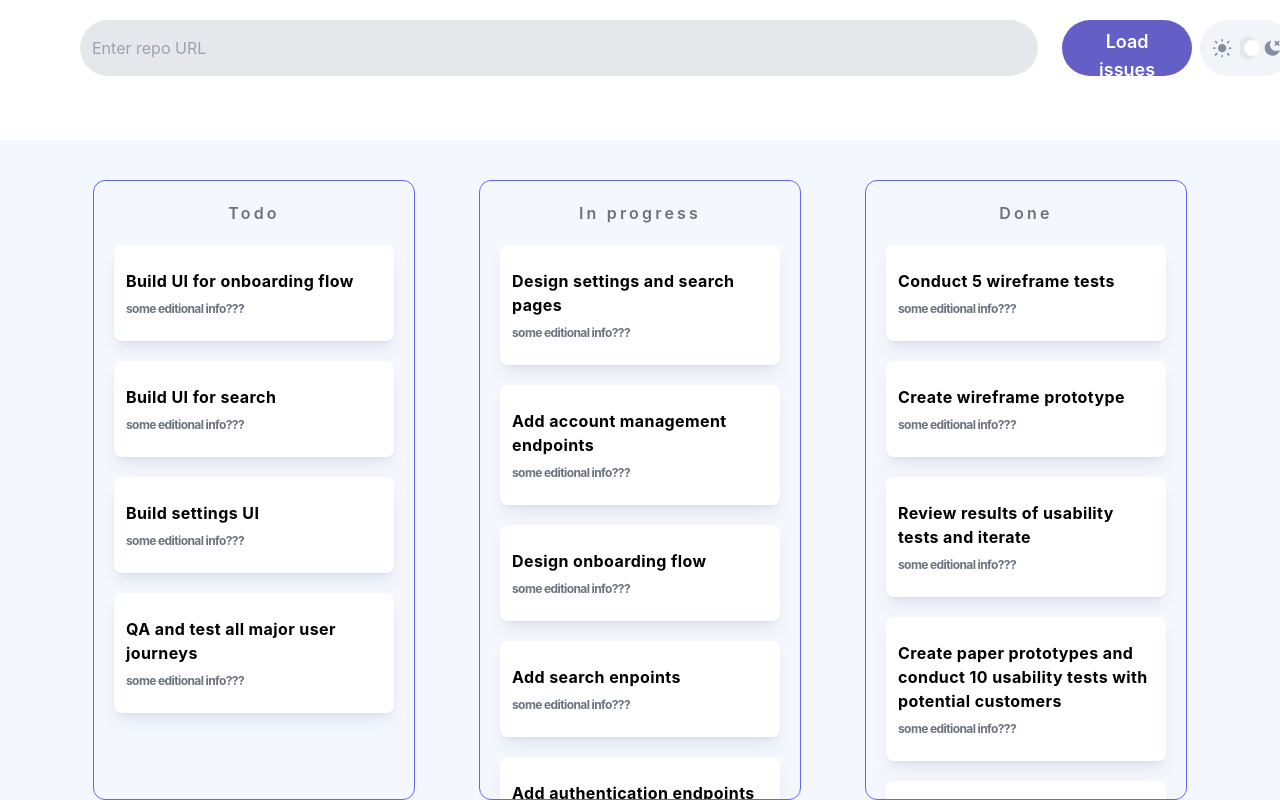
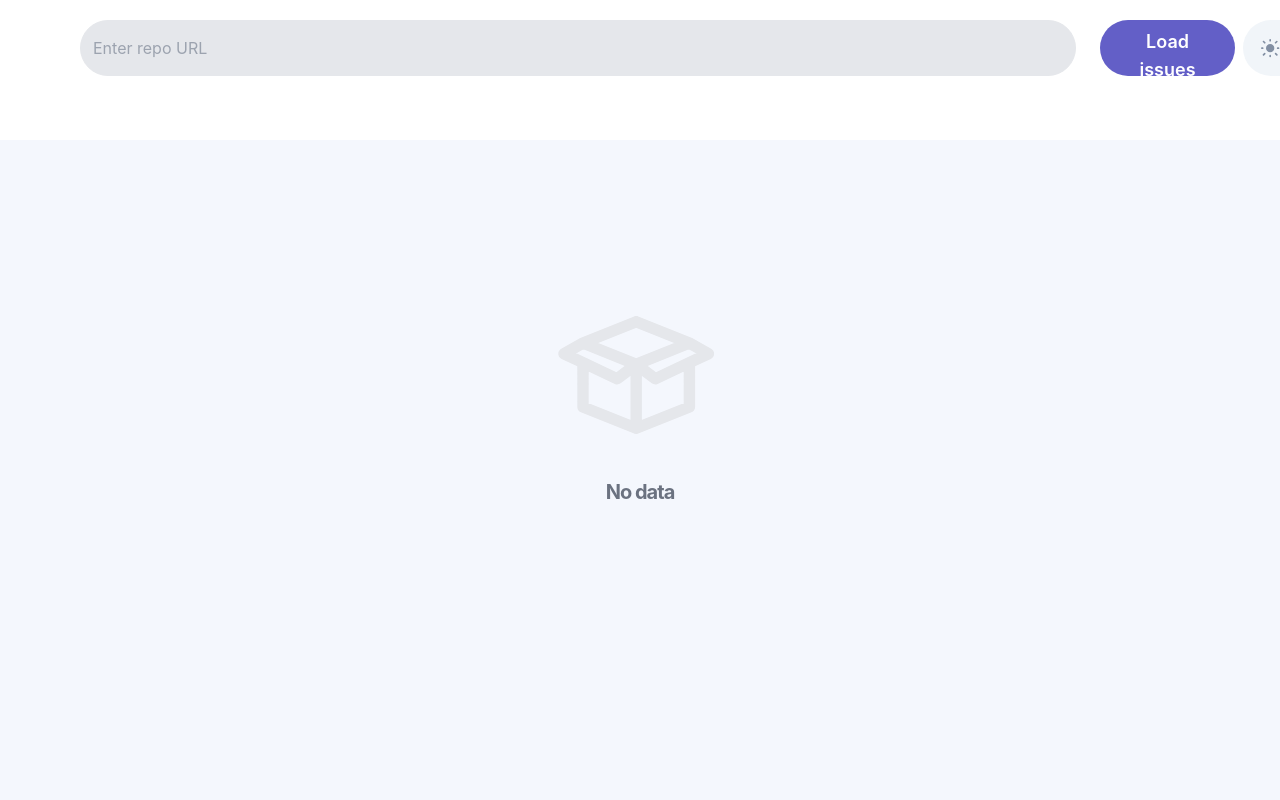
Before and after one commit to varenyk-lover/kanban-github-app, a React (Vite) app: page / in a window 1280 px wide. Built offline with nearby package versions, Linux system fonts and the light colour scheme.

Commit message:
restructuring, add  query types, create form and add form submit, create error and loading handling

```diff
--- a/src/App.tsx
+++ b/src/App.tsx
@@ -1,8 +1,13 @@
+import * as React from "react";
 import Home from "./components/Home";
 import Header from "./components/Header";
 import "./index.css";
 import {useDispatch, useSelector} from "react-redux";
 import boardsSlice from "./redux/boardsSlice";
+import {useTSelector} from "./hooks/reduxHooks";
+import {useGetRepoInfoQuery} from "./redux/githubApi";
+import box from "./assets/box.svg";
+import spinner from "./assets/loading-spinner.svg";
 
 
 const App = () => {
@@ -12,19 +17,87 @@ const App = () => {
     if (!activeBoard && boards.length > 0)
         dispatch(boardsSlice.actions.setBoardActive({index: 0}));
 
+    const url = useTSelector((state) => state.repo.url);
+    const cachedURL = sessionStorage.getItem("URL") || "";
+
+
+    //skip: якщо url та cachedURL пусті, ми пропускаємо запит, оскільки немає потреби виконувати запит, якщо URL не встановлено або невизначено.
+    /*   const {
+           data,
+           isLoading,
+           isFetching,
+           isError,
+       } = useGetRepoInfoQuery(url || cachedURL, {
+           skip: !url && !cachedURL,
+       });*/
+    const data = useGetRepoInfoQuery(url || cachedURL, {
+        skip: !url && !cachedURL,
+    });
+    const {
+        data: repoInfo,
+        isLoading,
+        isFetching,
+        isError,
+    } = data;
+
+    console.log(cachedURL);
+
+    if (data) {
+        console.log(repoInfo);
+    }
     return (
-        <div  >
+        <div>
             <>
-                {boards.length > 0 ?
-                    <>
-                        <Header/>
-                        <Home/>
-                    </>
-                    :
-                    <>
+                <Header data={data}
+                />
+
+                <main
+                    className="bg-[#f4f7fd] pt-[90px] h-screen scrollbar-hide   dark:bg-[#20212c]   overflow-y-hidden  flex align-center  justify-center">
+
+
+                    {(isFetching || isLoading) ? (
+                        <div className="    pt-[190px]  flex align-center  justify-start  flex-col">
+                            <div
+                                className=" animate-spin h-[190px]  w-[190px]  mr-3       animate-spin ">
+                                 <img src={spinner}/>
+                            </div>
+
+                            <p className=" dark:text-white font-bold text-xl tracking-tighter mt-2 text-gray-500 text-center ">Loading... </p>
+
+                        </div>
+                    ) : isError ? (
+                            <div>Github account or repository not found. Please refresh or try another URL.</div>
+                        ) :
+                        repoInfo !== undefined ? (
+                            <Home url={url || cachedURL}/>
+                        ) : (<div className="    pt-[190px]  flex align-center  justify-start  flex-col">
+
+                                <div
+                                >
+                                    <img src={box} className=" h-[190px]   w-[190px]  flex   justify-center "/>
+
+                                    <p className=" dark:text-white font-bold text-xl tracking-tighter mt-2 text-gray-500 text-center ">No
+                                        data </p>
+                                </div>
+
+
+                            </div>
+
+                        )
+                    }
+
+                    {/*
+                    {(isFetching || isLoading) && (
                         <div>Downloading...</div>
-                    </>
-                }
+                    )}
+
+                    {isError && (
+                        <div>Github account or repository not found. Please refresh or try another URL.</div>
+                    )}*/}
+
+
+                </main>
+
 
             </>
         </div>
--- a/src/components/Form/Form.tsx
+++ b/src/components/Form/Form.tsx
@@ -1,50 +1,64 @@
 import * as React from "react";
 import {useDispatch, useSelector} from "react-redux";
-import {useState} from "react";
+import {useEffect, useState} from "react";
 import {RootState} from "@reduxjs/toolkit/query";
 import {repoActions} from "../../redux/repoSlice";
 import {useTDispatch, useTSelector} from "../../hooks/reduxHooks";
 
 
-interface FormProps {
-    handleLoading: void;
-}
+const Form = () => {
+    const [showLoader, setShowLoader] = useState<boolean>(false);
+    const [error, setError] = useState<string>("");
+    const [inputValue, setInputValue] = useState<string>("");
+    //Далі 2 групи, які не запам'ятовуються, і містять будь-які знаки окрім риски і пробіла, решта валідації робить гітхаб при створенні репо і акк
+    const urlRegex = /^https:\/\/github\.com\/[^\/]+\/[^\/]+$/;
 
-const Form: React.FC<FormProps> = ({handleLoading}) => {
-    const [isLoading, setIsLoading] = useState(false);
-    const [error, setError] = useState<string | null>(null);
-    // const url = useTSelector((state) => state.repo.url);
     const dispatch = useTDispatch();
 
-    const handleFormSubmit = (e: React.FormEvent<HTMLFormElement>) => {
-        e.preventDefault();
-/*        setIsLoading(true);
-        setError(null);*/
-
-        const formData = new FormData(e.currentTarget);
-        const url = formData.get("url") as string;
-
-        // Виконати додаткову валідацію URL, якщо потрібно
-
-        dispatch(repoActions.setRepoUrl(url));
-
-        /*
-        setIsLoading(false);*/
+    const validateUrl = () => {
+        if (inputValue && !urlRegex.test(inputValue)) {
+            setError("Enter valid URL of the GitHub repo");
+        } else if (inputValue.trim().length < 1) {
+            setError("URL is required");
+        } else {
+            setError("");
+        }
     };
 
+
+    const handleChange = (e: React.ChangeEvent<HTMLInputElement>) => {
+        setInputValue(e.target.value)
+    };
+
+    const handleSubmit = (e: React.FormEvent<HTMLFormElement>) => {
+        e.preventDefault();
+        setShowLoader(true);
+        setError('');
+        validateUrl();
+
+        dispatch(repoActions.setRepoUrl(inputValue));
+        setInputValue("");
+        console.log(inputValue);
+        setShowLoader(false);
+    };
+
+
     return (
-        <form className=" flex gap-6">
-            <div className=" flex items-center w-[1000px] space-x-2  md:space-x-4">
-                <input className=" p-3 h-[56px] bg-gray-200  w-full rounded-full "
-                       placeholder="Enter repo URL" type="text" name="url"/>
+        <form onSubmit={handleSubmit} className=" flex gap-6">
+            <div className=" flex items-start flex-col min-h-[80px] w-[1000px] space-x-2  md:space-x-4">
+                <input
+                    className={`p-3 h-[56px] bg-gray-200 w-full rounded-full border-[0.5px] outline-1 ring-0 focus:outline-[#635fc7] ${error ? 'border-[#ff4d4f]' : ''}`}
+                    autoComplete="off"
+                    placeholder="Enter repo URL" type="text" name="url"
+                    value={inputValue} onChange={handleChange}/>
+                {error && <div className="text-[#ff4d4f] ">{error}</div>}
             </div>
 
-            <div className=" flex space-x-4 items-center   ">
+            <div className=" flex space-x-4 items-start   ">
                 <button type="submit"
-                        className=" button h-[56px] md:block "
-                        onSubmit={handleFormSubmit}
+                        className=" button h-[56px] min-w-[131px] md:block "
                 >
-                    Load issues
+                    <span>{showLoader ? ("...Loading") : ("Load issues")}</span>
                 </button>
             </div>
         </form>
--- a/src/components/Header.tsx
+++ b/src/components/Header.tsx
@@ -5,56 +5,24 @@ import Form from "./Form/Form";
 import * as React from "react";
 import ThemeSwitcher from "./ThemeSwitcher/ThemeSwitcher";
 import {useTSelector} from "../hooks/reduxHooks";
-import {  useGetRepoInfoQuery} from "../redux/githubApi";
+import {useGetRepoInfoQuery} from "../redux/githubApi";
+import {BaseQueryResponse} from "../types/Query";
+
+interface HeaderProps extends BaseQueryResponse {
+}
 
 
-
-const Header = () => {
+const Header: React.FC<HeaderProps> = ({data}) => {
     //    for test
-    const boards = useSelector((state) => state.boards);
+    const boards = useTSelector((state) => state.boards);
     const board = boards.find((board) => board.isActive);
-//    for test
-    const [data, setData] = useState();
-
-
-    const url = useTSelector((state) => state.repo.url);
-    const cachedURL = sessionStorage.getItem("URL") || "";
 
     const {
         data: repoInfo,
         isLoading,
         isFetching,
         isError,
-    } = useGetRepoInfoQuery(url || cachedURL, {
-        skip: !url && !cachedURL,
-    });
-
-    /*   if (isLoading || isFetching) {
-           return <Loader />;
-       }*/
-
-    //    for test
-    const handleLoading = (e) => {
-        e.preventDefault();
-        const getData = async () => {
-            const url = "https://api.github.com/repos/facebook/react"; // Приклад URL адреси репозиторію GitHub
-            try {
-                const res = await fetch(url);
-                const repo = await res.json();
-                // const titles = issues.map(issue => issue.title);
-                // console.log(titles);
-                console.log(repo.pathname);
-                console.log(repo);
-                console.log('Click load btn');
-                setData(repo);
-            } catch (err) {
-                console.log(`Error: ${err.message}`);
-            }
-        };
-
-        getData();
-
-    };
+    } = data;
 
     return (
         <header className=" px-20 py-5 fixed left-0 bg-white dark:bg-[#2b2c37] z-50 right-0 ">
@@ -62,18 +30,20 @@ const Header = () => {
                 <div className=" flex justify-between   ">
 
                     {/* Left Side  */}
-                    <Form handleLoading={handleLoading}/>
+                    <Form/>
 
                     {/* Right Side */}
                     <ThemeSwitcher/>
 
                 </div>
 
-                {/* for test - check is any board uploaded */}
-                {data &&
-                <RepoInfo repoOwnerUrl={data.owner.html_url} repoNameUrl={data.html_url} repoOwner={data.owner.login}
-                          repoName={data.name} stars={
-                    data.stargazers_count}/>}
+                {!isError && repoInfo ? (
+                        <RepoInfo repoOwnerUrl={repoInfo.owner.html_url} repoNameUrl={repoInfo.html_url}
+                                  repoOwner={repoInfo.owner.login}
+                                  repoName={repoInfo.name} stars={
+                            repoInfo.stargazers_count}/>)
+                    : null
+                }
 
             </div>
 
--- a/src/components/Home.tsx
+++ b/src/components/Home.tsx
@@ -4,22 +4,6 @@ import Column from "./Board/Column";
 
 
 const Home = () => {
-/*    const [windowSize, setWindowSize] = useState([
-        window.innerWidth,
-        window.innerHeight,
-    ]);
-
-    useEffect(() => {
-        const handleWindowResize = () => {
-            setWindowSize([window.innerWidth, window.innerHeight]);
-        };
-
-        window.addEventListener("resize", handleWindowResize);
-
-        return () => {
-            window.removeEventListener("resize", handleWindowResize);
-        };
-    });*/
 
 
     const boards = useSelector((state) => state.boards);
@@ -29,12 +13,7 @@ const Home = () => {
 
 
     return (
-        <main
-            className="bg-[#f4f7fd] pt-[90px] h-screen scrollbar-hide  flex  justify-center  dark:bg-[#20212c]   overflow-y-hidden gap-6 "
-
-        >
-
-
+        <div className="flex  justify-center gap-6 ">
             {/* Columns Section */}
 
             {columns.length > 0 ? (
@@ -50,7 +29,7 @@ const Home = () => {
                 </>
             )}
 
-        </main>
+        </div>
     );
 }
 
--- a/src/components/RepoInfo/RepoInfo.tsx
+++ b/src/components/RepoInfo/RepoInfo.tsx
@@ -20,7 +20,7 @@ const RepoInfo: React.FC<FormInputProps> = ({
 
 
     return (
-        <div className="pt-6 flex gap-2   dark:text-white ">
+        <div className="pt-1 flex gap-2   dark:text-white ">
                     <span className=" text-[#635fc7]  cursor-pointer  hover:underline">
                         <a
                             href={repoOwnerUrl}>{repoOwner.charAt(0).toLocaleUpperCase()+repoOwner.slice(1)}</a>
--- a/src/components/ThemeSwitcher/ThemeSwitcher.tsx
+++ b/src/components/ThemeSwitcher/ThemeSwitcher.tsx
@@ -18,7 +18,7 @@ const ThemeSwitcher = () => {
 
     return (
         <div
-            className=" mx-2 rounded-full p-4 relative space-x-2 bg-slate-100 dark:bg-[#20212c] flex justify-center items-center ">
+            className=" mx-2 rounded-full p-4 relative space-x-2 bg-slate-100 dark:bg-[#20212c] flex justify-center items-start     min-w-[131px] h-[56px]  items-center">
             <img src={lightIcon} alt="sun indicating light mode"/>
 
             <Switch
--- a/src/redux/githubApi.ts
+++ b/src/redux/githubApi.ts
@@ -3,6 +3,7 @@ import { fetchBaseQuery } from '@reduxjs/toolkit/query';
 
 import {BASE_URL} from "../utils/constants";
 import {Repo} from "../types/Repo";
+import {BaseQueryResponse} from "../types/Query";
 
 const githubApi = createApi({
     reducerPath: "githubApi",
@@ -12,7 +13,7 @@ const githubApi = createApi({
 
 
     endpoints: (builder) => ({
-        getRepoInfo: builder.query<Repo, string>({
+        getRepoInfo: builder.query<Repo, BaseQueryResponse>({
 
             query: (url) => {
                 const pathname = new URL(url).pathname;
--- /dev/null
+++ b/src/types/Query.ts
@@ -0,0 +1,8 @@
+import {Repo} from "./Repo";
+
+export interface BaseQueryResponse {
+    data: Repo;
+    isFetching?: boolean;
+    isLoading?: boolean;
+    isError?: boolean;
+}
```
Also changed, not shown: src/redux/repoSlice.ts (+25 -0 lines), src/assets/box.svg (added), src/assets/loading-spinner.svg (added).
